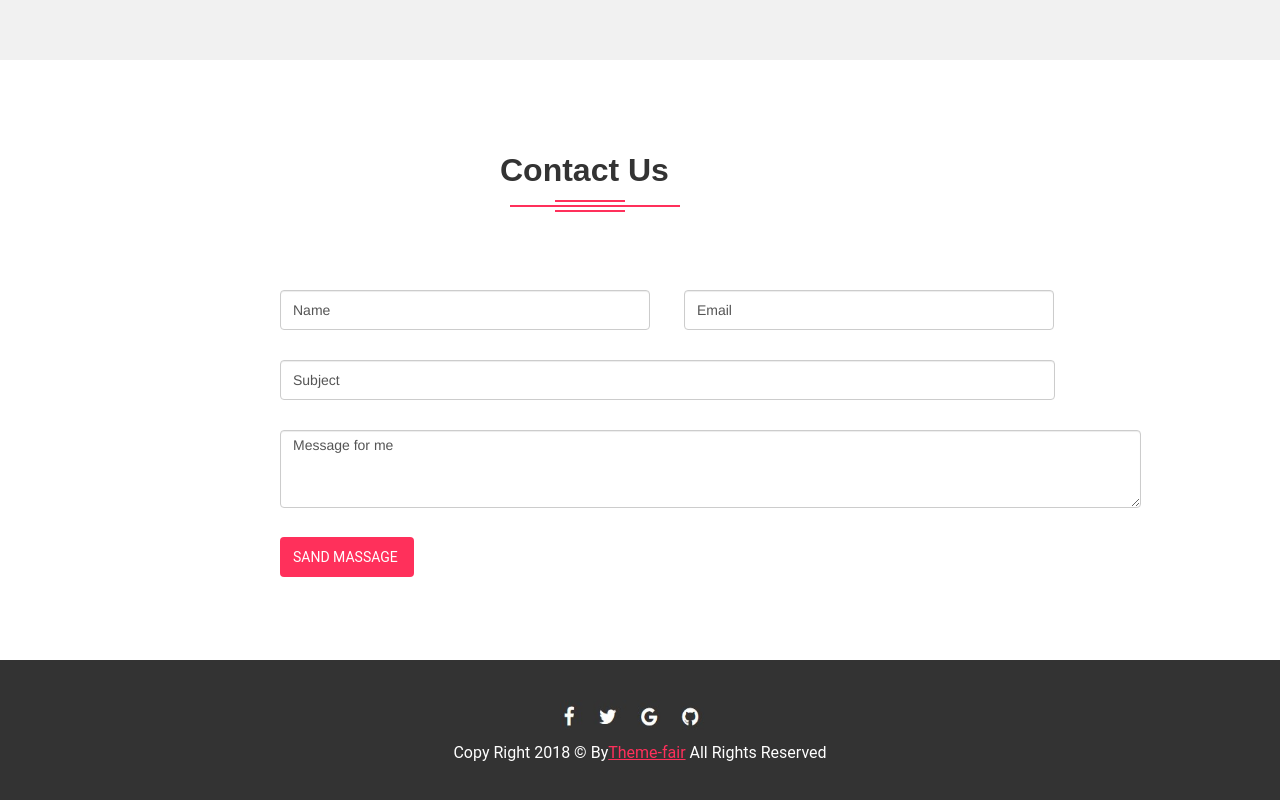
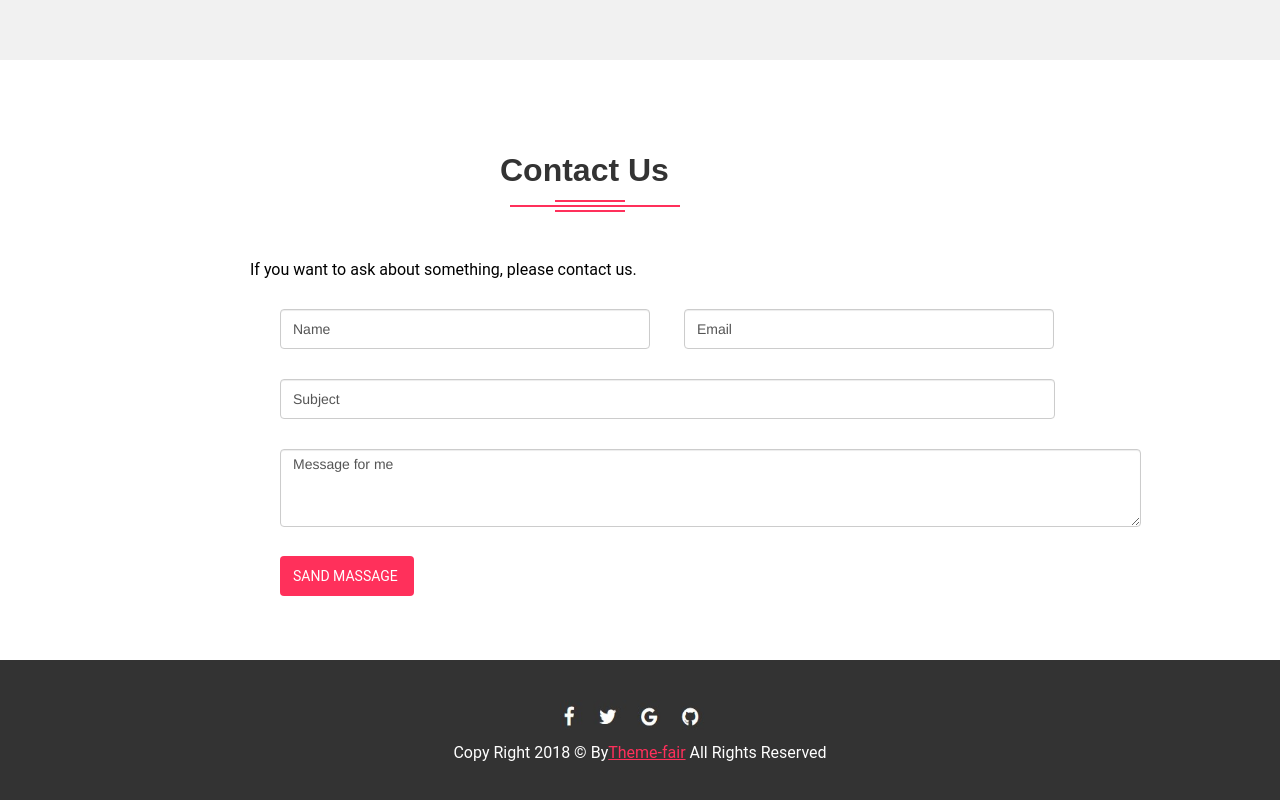
Before and after one commit to AsmaaMohamed3003/work, a plain HTML site: page index.html in a window 1280 px wide. Shown: the part 4271-5071 px from the top of the page. Drawn offline with Linux system fonts and the light colour scheme; files whose address does not match are found by name.

Commit message:
added new label in contact us

```diff
--- a/index.html
+++ b/index.html
@@ -217,6 +217,7 @@ Consequuntur ea, quis magnam deserunt eius incidunt repellat molestiae.</p>
 <div class="line12"></div>
 <div class="communication">
 <form>
+    <label>If you want to ask about something, please contact us.</label><br>
 <div class="am"><input class="name" type="text" name="Name" value="Name"></div>
 <div class="mail"><input class="email" type="text" name="Email" value="Email"><br></div>
 <div class="sub"><input class="Subject" type="text" name="Subject" value="Subject"><br></div>
```
